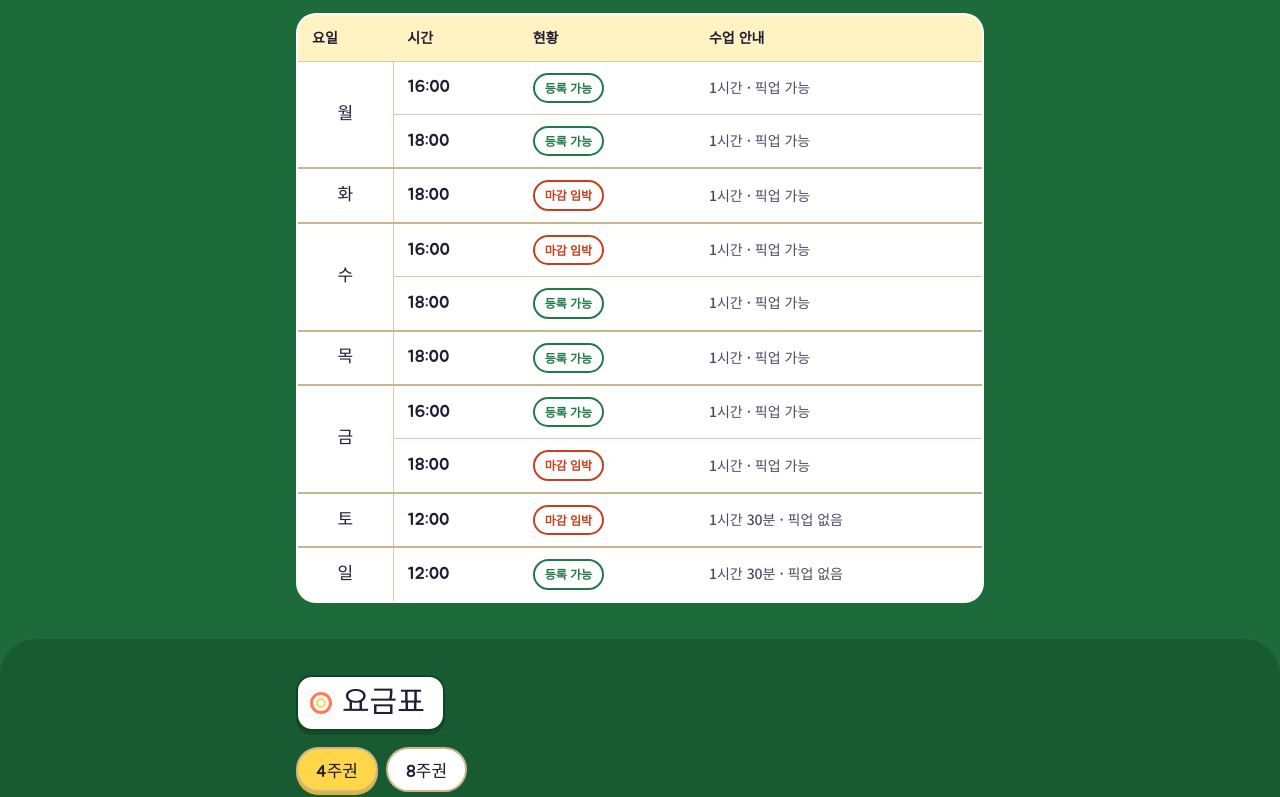
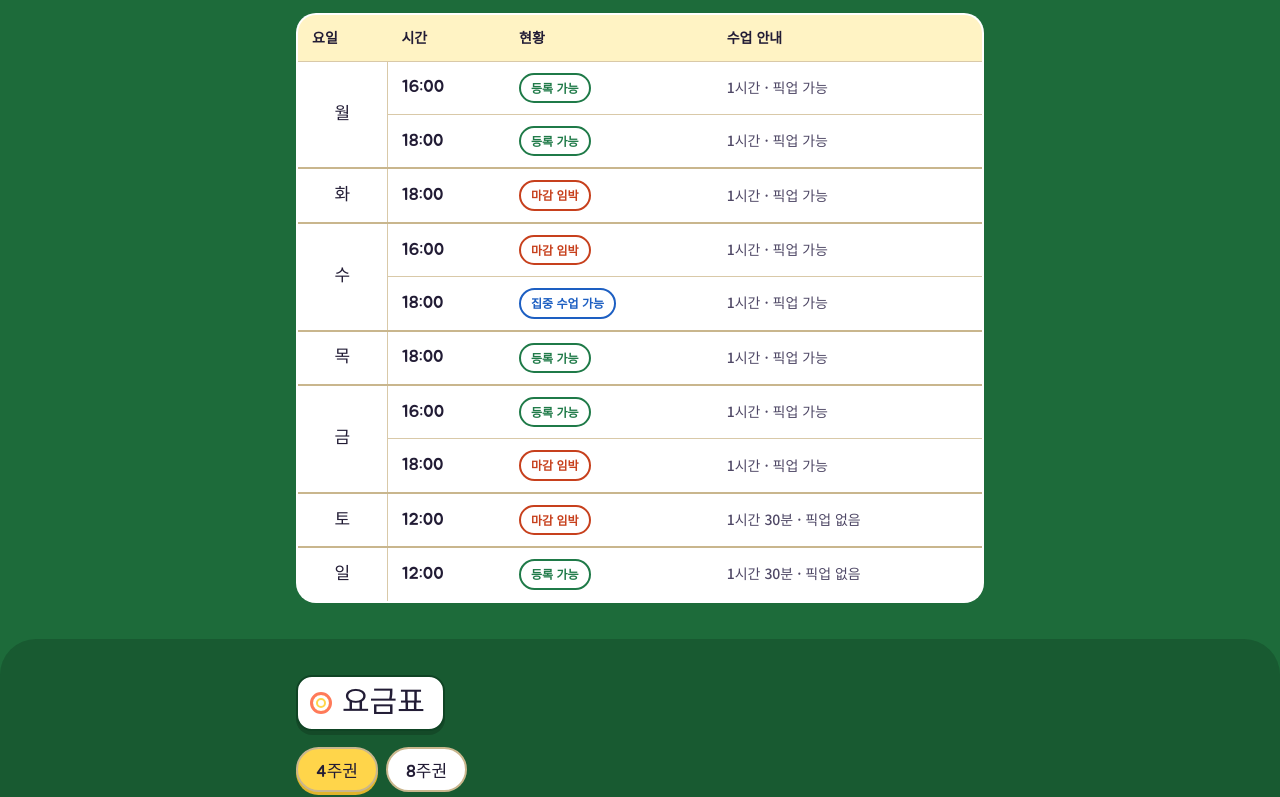
Before and after one commit to kyeong9278-eng/kyeong9278-eng.github.io, a plain HTML site: page index.html in a window 1280 px wide. Shown: the part 2866-3663 px from the top of the page. Drawn offline with Linux system fonts and the light colour scheme; no server answers.

Commit message:
수업 현황에 '집중 수업 가능'(0~2명) 단계 추가
Co-Authored-By: Claude Opus 5.5 <noreply@anthropic.com>
Claude-Session: https://claude.ai/code/session_01UHNQM6CjkFy2PitDEomUDQ

```diff
--- a/index.html
+++ b/index.html
@@ -105,7 +105,7 @@ th{font-size:14px;color:var(--ink);font-weight:700;background:var(--todo-bg)}
 td:first-child{font-family:var(--display);font-size:17px}
 td.num{text-align:right;font-weight:700}
 .chip{display:inline-block;font-size:12px;font-weight:700;padding:3px 10px;border-radius:99px;border:2px solid currentColor}
-.chip.ok{color:var(--ok)} .chip.warn{color:var(--warn)} .chip.tbd{color:var(--muted)}
+.chip.ok{color:var(--ok)} .chip.focus{color:#1d5fc2} .chip.warn{color:var(--warn)} .chip.tbd{color:var(--muted)}
 .tabs{display:flex;gap:8px}
 .tabs button{font-family:var(--display);font-size:17px;padding:8px 18px;border-radius:99px;border:0;background:var(--surface);color:var(--ink);cursor:pointer;border:2px solid var(--edge)}
 .tabs button[aria-selected="true"]{background:var(--sun);color:#3a3352;box-shadow:0 3px 0 #e0b52c}
@@ -347,7 +347,7 @@ document.querySelectorAll('.tabs button').forEach(b=>b.addEventListener('click',
 }));
 const ds=document.querySelectorAll('.coach details');
 ds.forEach(d=>d.addEventListener('toggle',()=>ds.forEach(o=>{if(o!==d&&o.open!==d.open)o.open=d.open;})));
-// 시간표 현황: 아래 숫자(현재 인원)만 바꾸면 표시가 자동으로 바뀝니다. 정원 10명, 6명부터 마감 임박
+// 시간표 현황: 아래 숫자(현재 인원)만 바꾸면 표시가 자동으로 바뀝니다. 정원 10명 · 0~2명 집중 수업 가능 · 3~5명 등록 가능 · 6~9명 마감 임박 · 10명 마감
 const SCHEDULE=[
   ['월','16:00',3,'1시간 · 픽업 가능'],['월','18:00',4,'1시간 · 픽업 가능'],
   ['화','18:00',7,'1시간 · 픽업 가능'],
@@ -356,13 +356,13 @@ const SCHEDULE=[
   ['금','16:00',5,'1시간 · 픽업 가능'],['금','18:00',8,'1시간 · 픽업 가능'],
   ['토','12:00',6,'1시간 30분 · 픽업 없음'],
   ['일','12:00',5,'1시간 30분 · 픽업 없음']];
-const CAP=10, NEAR=6;
+const CAP=10, NEAR=6, FOCUS=3;
 // 구글 시트 연동: 시트를 '웹에 게시'(CSV)한 주소를 아래에 넣으면, 위 숫자 대신 시트 내용으로 표시됩니다.
 // 시트 칸 순서: 요일 | 시간 | 현재인원 | 안내   (첫 줄은 제목 줄)
 const SHEET_CSV_URL='https://docs.google.com/spreadsheets/d/e/2PACX-1vQe4M20xrkKygFp7PlOBbeM3Drtf_AA4JqsaB4mRuUGLxiIHRktgmBi01XRACV22HJKOeZ1Ukpukvqf/pub?output=csv';
 function renderSchedule(rows){const tb=document.getElementById('sched');tb.innerHTML='';rows.forEach((r,i)=>{const [d,t,n,note]=r;const tr=document.createElement('tr');
   const first=i===0||rows[i-1][0]!==d;const span=rows.filter(x=>x[0]===d).length;
-  const st=n>=CAP?['full','마감']:n>=NEAR?['warn','마감 임박']:['ok','등록 가능'];
+  const st=n>=CAP?['full','마감']:n>=NEAR?['warn','마감 임박']:n>=FOCUS?['ok','등록 가능']:['focus','집중 수업 가능'];
   if(first){tr.className='day-start';tr.innerHTML='<td rowspan="'+span+'">'+d+'</td>';}
   tr.insertAdjacentHTML('beforeend','<td class="time">'+t+'</td><td><span class="chip '+st[0]+'">'+st[1]+'</span></td><td class="note">'+(note||'')+'</td>');
   tb.appendChild(tr);});}
```
